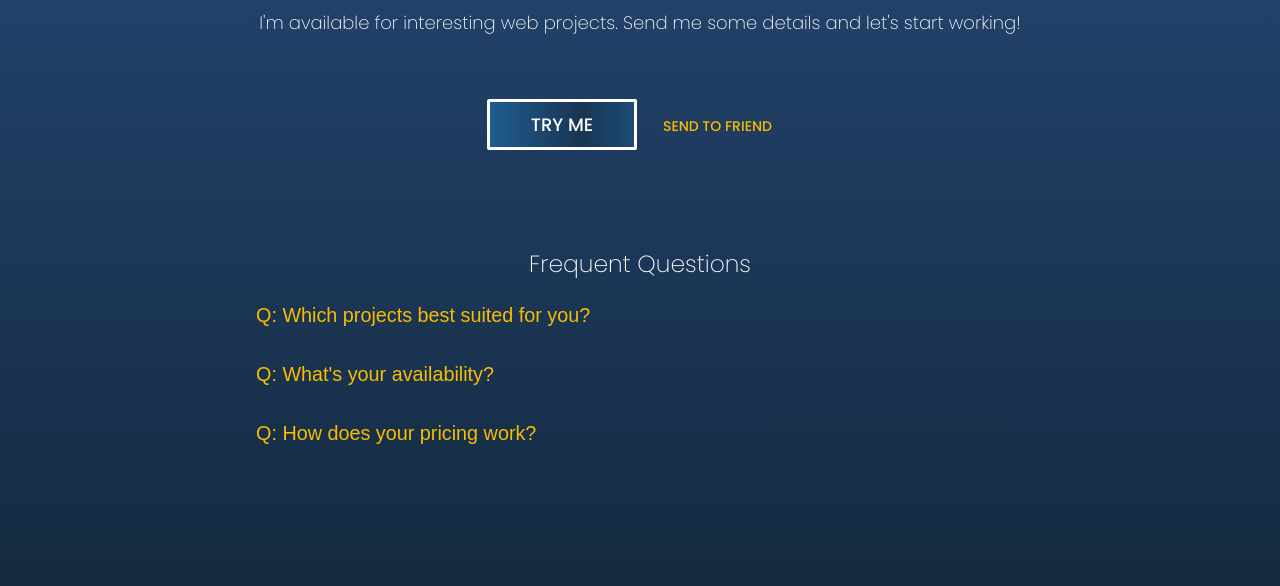
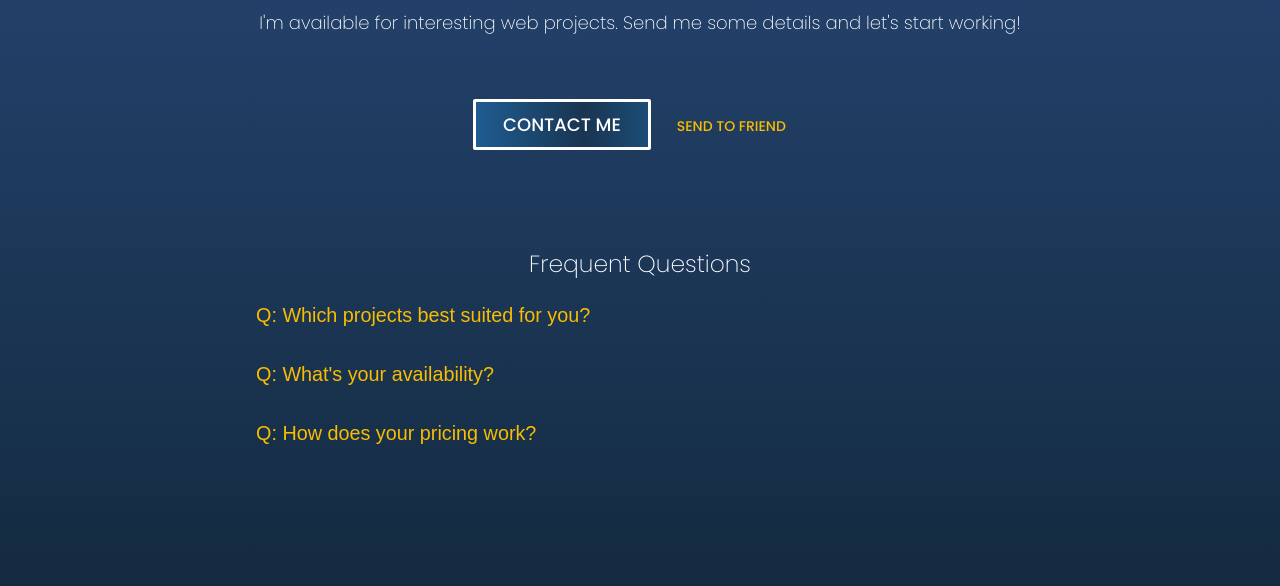
Before and after one commit to moshest/moshe.io, a plain HTML site: page index.html in a window 1280 px wide. Shown: the part 3612-4198 px from the top of the page. Drawn offline with Linux system fonts and the light colour scheme; some packages are replaced by stand-ins of ours; a script that the page names is missing.

Commit message:
contact me

```diff
--- a/index.html
+++ b/index.html
@@ -274,7 +274,7 @@
           <br />
           <a class="button button-primary"
              href="https://wa.me/972542316054"
-             target="_blank">Try Me</a>
+             target="_blank">Contact Me</a>
           <a id="share-a-friend" class="button"
              href="mailto:?subject=Check%20out%20this%20guy&body=Hi%2C%0A%0AI%20think%20Moshe%20can%20help%20us%3A%20https%3A%2F%2Fmoshe.io%0A%0AWhat%20do%20you%20think%3F">Send to Friend</a>
         </div>
```
